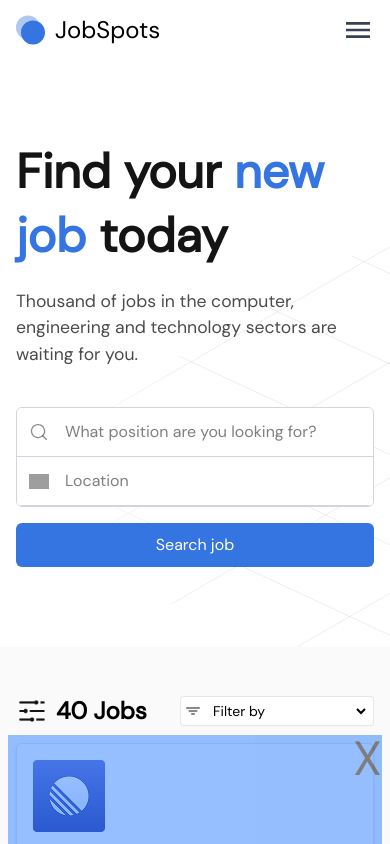
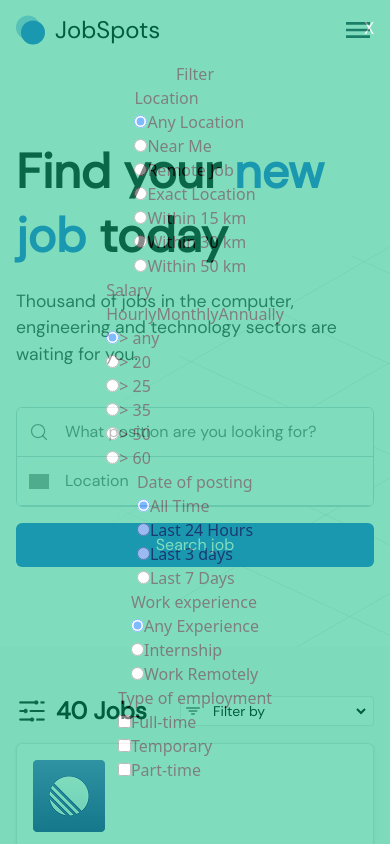
Before and after one commit to IamSim0419/job-offer-platform-ts-vue, a Vue app: page /home in a window 390 px wide. Both pictures are taken after a click on the picture 32 px from the left and 711 px from the top of the page. Shown: the top 844 px of the page. Built offline with nearby package versions, Linux system fonts and the light colour scheme; grey boxes are pictures that could not be loaded.

Commit message:
add modal filter functionality on mobile size

```diff
--- a/src/components/FilterLists.vue
+++ b/src/components/FilterLists.vue
@@ -65,7 +65,7 @@
     <!-- Salary filter -->
     <div class="filter-section">
       <h4>Salary</h4>
-      <div class="salary-type-buttons">
+      <div class="salary-type-button">
         <button
           :class="{ active: jobStore.salaryFilterType === 'hourly' }"
           @click="jobStore.setSalaryFilterType('hourly')"
@@ -181,19 +181,27 @@
   @apply text-[18px] mb-3;
 }
 
-.salary-type-buttons {
+.salary-type-button {
   @apply flex rounded-sm mb-3;
 }
 
-.salary-type-buttons button {
+.salary-type-button button {
   @apply text-[13px] grow p-2 border border-[#393F47] cursor-pointer;
 }
 
-.salary-type-buttons button.active {
+.salary-type-button button.active {
   @apply text-[13px] text-[#3575E2] bg-[rgba(53,116,226,0.2)] border border-[#3575E2];
 }
 
 .filter-option {
   @apply flex items-center gap-2 mt-1;
 }
+
+.salary-type-button button:first-child {
+  @apply border border-r-0;
+}
+
+.salary-type-button button:last-child {
+  @apply border border-l-0;
+}
 </style>
--- a/src/components/HeroCom.vue
+++ b/src/components/HeroCom.vue
@@ -116,7 +116,7 @@
 }
 
 .search-form {
-  @apply flex flex-col md:flex-row border border-gray-300 overflow-hidden rounded-md md:rounded-r-none md:border-r-white flex-grow;
+  @apply flex flex-col md:flex-row border border-gray-300 overflow-hidden rounded-md md:rounded-r-none md:border-r-0 flex-grow;
 }
 
 .search-form .search-icon {
--- a/src/components/JobList.vue
+++ b/src/components/JobList.vue
@@ -78,18 +78,6 @@
         <p class="description">{{ job.description }}</p>
       </div>
     </div>
-
-    <!-- <div
-      v-show="(isOpenFilter = true)"
-      class="bg-blue-500 inset-2 absolute opacity-50 z-50 lg:hidden"
-    >
-      <button
-        class="text-5xl float-end cursor-pointer"
-        @click="isOpenFilter = false"
-      >
-        X
-      </button>
-    </div> -->
   </div>
 
   <PaginationButton />
@@ -103,7 +91,7 @@
 }
 
 .job-card {
-  @apply md:flex bg-white p-4 md:p-6 border border-black/10 rounded-md shadow-sm cursor-pointer hover:scale-[0.99] hover:shadow-md transition-all;
+  @apply md:flex bg-white p-4 md:p-6 border border-black/10 rounded-md shadow-sm  hover:scale-[0.99] hover:shadow-md transition-all;
 }
 
 .job-card .company-icon {
@@ -124,6 +112,10 @@
 
 .content p {
   @apply text-black/70 mt-3;
+}
+
+.job-title h3 {
+  @apply cursor-pointer;
 }
 
 .tag {
--- a/src/components/JobListing.vue
+++ b/src/components/JobListing.vue
@@ -3,10 +3,11 @@
 import { useJobStore } from "../stores/jobStore";
 import FilterLists from "./FilterLists.vue";
 import JobSubscription from "./JobSubscription.vue";
+import FilterModal from "./ModalFilter.vue";
 import { ref } from "vue";
 
 const jobStore = useJobStore();
-const isOpenFilter = ref(false);
+const showModalFilter = ref(false);
 
 const sortOptions = [
   { value: null, label: "" },
@@ -29,7 +30,7 @@
         <div class="mobile-filter">
           <div class="filter-job">
             <img
-              @click="isOpenFilter = true"
+              @click="showModalFilter = true"
               class="filter-icon"
               src="@/assets/icons/Tune.svg"
               alt=""
@@ -63,18 +64,6 @@
         <!-- Job lists -->
         <div class="job-lists relative" id="job-lists ">
           <JobList />
-
-          <div
-            v-if="isOpenFilter"
-            class="bg-blue-500 -inset-2 absolute opacity-50 z-50 lg:hidden"
-          >
-            <button
-              class="text-5xl float-end cursor-pointer"
-              @click="isOpenFilter = false"
-            >
-              X
-            </button>
-          </div>
         </div>
       </div>
 
@@ -82,6 +71,8 @@
       <div class="lg:max-w-[250px]">
         <JobSubscription />
       </div>
+
+      <FilterModal v-model:modelValue="showModalFilter" />
     </div>
   </section>
 </template>
--- /dev/null
+++ b/src/components/ModalFilter.vue
@@ -0,0 +1,208 @@
+<script lang="ts" setup>
+import { useJobStore } from "../stores/jobStore";
+defineProps<{
+  modelValue: boolean;
+}>();
+
+const emit = defineEmits<{
+  "update:modelValue": [value: boolean];
+}>();
+
+const jobStore = useJobStore();
+
+function closeModal() {
+  emit("update:modelValue", false);
+}
+
+const locationOptions = [
+  { value: "any", label: "Any Location" },
+  { value: "near", label: "Near Me" },
+  { value: "remote", label: "Remote Job" },
+  { value: "exact", label: "Exact Location" },
+  { value: "15km", label: "Within 15 km" },
+  { value: "30km", label: "Within 30 km" },
+  { value: "50km", label: "Within 50 km" },
+];
+
+const salaryOptions = {
+  hourly: ["any", 20, 25, 35, 50, 60],
+  monthly: ["any", 2000, 2500, 3500, 5000, 6000],
+  annually: ["any", 20000, 25000, 35000, 50000, 60000],
+};
+
+const dateOptions = [
+  { value: "all", label: "All Time" },
+  { value: "24h", label: "Last 24 Hours" },
+  { value: "3d", label: "Last 3 days" },
+  { value: "7d", label: "Last 7 Days" },
+];
+
+const experienceOptions = [
+  { value: "any", label: "Any Experience" },
+  { value: "internship", label: "Internship" },
+  { value: "remote", label: "Work Remotely" },
+];
+
+const employmentOptions = [
+  { value: "full-time", label: "Full-time" },
+  { value: "temporary", label: "Temporary" },
+  { value: "part-time", label: "Part-time" },
+];
+</script>
+
+<template>
+  <Teleport to="body">
+    <div class="filter-container animate-fadeIn" v-if="modelValue">
+      <span class="close-modal" @click.self="closeModal">X</span>
+      <h3>Filter</h3>
+
+      <!-- Location filter -->
+      <div class="filter-section">
+        <h4>Location</h4>
+        <div
+          v-for="option in locationOptions"
+          :key="option.value"
+          class="filter-option"
+        >
+          <input
+            type="radio"
+            :id="'location-' + option.value"
+            :value="option.value"
+            v-model="jobStore.locationFilter"
+            @change="jobStore.setLocationFilter(option.value)"
+          />
+          <label :for="'location-' + option.value">{{ option.label }}</label>
+        </div>
+      </div>
+
+      <!-- Salary filter -->
+      <div class="filter-section">
+        <h4>Salary</h4>
+        <div class="salary-type-button">
+          <button
+            :class="{ active: jobStore.salaryFilterType === 'hourly' }"
+            @click="jobStore.setSalaryFilterType('hourly')"
+          >
+            Hourly
+          </button>
+
+          <button
+            :class="{ active: jobStore.salaryFilterType === 'monthly' }"
+            @click="jobStore.setSalaryFilterType('monthly')"
+          >
+            Monthly
+          </button>
+
+          <button
+            :class="{ active: jobStore.salaryFilterType === 'annually' }"
+            @click="jobStore.setSalaryFilterType('annually')"
+          >
+            Annually
+          </button>
+        </div>
+        <div>
+          <div
+            v-for="option in salaryOptions[jobStore.salaryFilterType]"
+            :key="option"
+            class="filter-option"
+          >
+            <input
+              type="radio"
+              :id="'salary-' + option"
+              :value="option"
+              v-model="jobStore.salaryFilterValue"
+              @change="jobStore.setSalaryFilterValue(option)"
+            />
+            <label :for="'salary-' + option">> {{ option }}</label>
+          </div>
+        </div>
+      </div>
+
+      <!-- Date filter -->
+      <div class="filter-section">
+        <h4>Date of posting</h4>
+
+        <div
+          v-for="option in dateOptions"
+          :key="option.value"
+          class="filter-option"
+        >
+          <input
+            type="radio"
+            :id="'date-' + option.value"
+            :value="option.value"
+            v-model="jobStore.dateFilter"
+            @change="jobStore.setDateFilter(option.value)"
+          />
+          <label :for="'date-' + option.value">{{ option.label }}</label>
+        </div>
+      </div>
+
+      <!-- Experience filter -->
+      <div class="filter-section">
+        <h4>Work experience</h4>
+
+        <div
+          v-for="option in experienceOptions"
+          :key="option.value"
+          class="filter-option"
+        >
+          <input
+            type="radio"
+            :id="'experience-' + option.value"
+            :value="option.value"
+            v-model="jobStore.experienceFilter"
+            @change="jobStore.setExperienceFilter(option.value)"
+          />
+          <label :for="'experience-' + option.value">{{ option.label }}</label>
+        </div>
+      </div>
+
+      <!-- Employment Type filter -->
+      <div class="filter-section">
+        <h4>Type of employment</h4>
+        <div
+          v-for="option in employmentOptions"
+          :key="option.value"
+          class="filter-option"
+        >
+          <input
+            type="checkbox"
+            :id="'employment-' + option.value"
+            :value="option.value"
+            :checked="jobStore.employmentTypes.includes(option.value)"
+            @change="jobStore.toggleEmploymentType(option.value)"
+          />
+          <label :for="'employment-' + option.value">{{ option.label }}</label>
+        </div>
+      </div>
+    </div>
+  </Teleport>
+</template>
+
+<style scoped>
+@reference 'tailwindcss';
+
+.filter-container {
+  @apply fixed inset-0 bg-emerald-500 flex flex-col items-center justify-center opacity-50 z-70;
+}
+
+.close-modal {
+  @apply absolute top-4 right-4 text-white cursor-pointer;
+}
+
+@keyframes fadeIn {
+  from {
+    opacity: 0;
+    transform: scale(0.95);
+  }
+  to {
+    opacity: 1;
+    transform: scale(1);
+  }
+}
+
+.animate-fadeIn {
+  animation: fadeIn 0.2s ease-out;
+}
+</style>
```
